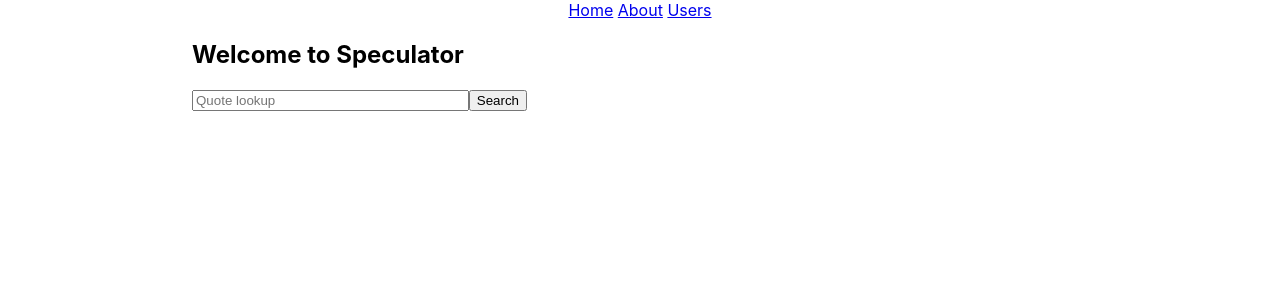
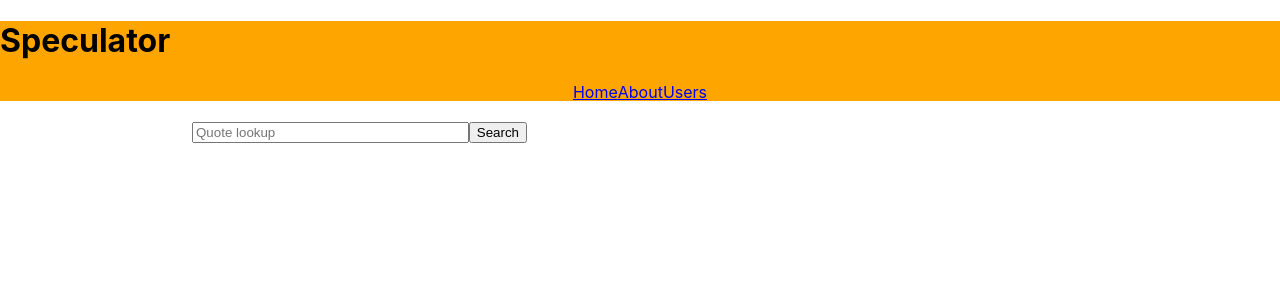
Before and after one commit to ojones311/stockmarketapp, a React (Create React App) app in the folder frontend/: page / in a window 1280 px wide. Shown: the top 300 px of the page. Built offline with nearby package versions, Linux system fonts and the light colour scheme; no server answers.

Commit message:
navbar styling

```diff
--- a/frontend/src/App.css
+++ b/frontend/src/App.css
@@ -1,15 +1,26 @@
-/* .App {
-  text-align: center;
-} */
+.App {
+  height: 100vh;
+}
 
-/* .App-body {
-  width: 90%;
-} */
 .header {
   width: 70%;
+  padding:  20px;
   margin: 0 auto;
 }
 
 .nav-bar {
-  text-align: center;
+  background-color: orange;
+  height: 80px;
 }
+
+.container {
+  max-width: 1100px;
+  margin: 0 auto;
+  overflow: auto;
+  padding: 0 40px;
+}
+
+.flex{
+  display: flex;
+  justify-content: center;
+}
--- a/frontend/src/App.js
+++ b/frontend/src/App.js
@@ -10,15 +10,12 @@ import './App.css';
 
 
 function App() {
-
   return (
     <div className="App">
       <NavBar />
       <div className='App-body'>
       <Switch>
             <Route exact path= "/" component={LandingPage}/>
-            {/* <Route path='/dashboard' component={SearchStockForm}/> */}
-            {/* <Route path="/profile/:id" component={UserProfile}/> */}
             <Route path='/users'  component={UserList}/>
             <Route path='/stocks/:symbol' component={StockPage}/>
             <Route path='/about'  component={AboutPage}/>
--- a/frontend/src/Components/LandingPage.jsx
+++ b/frontend/src/Components/LandingPage.jsx
@@ -10,7 +10,6 @@ const LandingPage = () => {
     return (
         <div>
             <div className='header'>
-                <h2>Welcome to Speculator</h2>
                 <SearchStockForm stock={stock} chart={chart} setStock={setStock} setChart={setChart} setShowChart={setShowChart}/>
             </div>
             <div className='body'>
--- a/frontend/src/Components/NavBar.jsx
+++ b/frontend/src/Components/NavBar.jsx
@@ -5,11 +5,12 @@ import '../App.css'
 const NavBar = () => {
     return(
         <div className='nav-bar'>
-            <Link to='/'>Home</Link>{" "}
-            <Link to='/about'>About</Link>{" "}
-            <Link to='/users'>Users</Link>{" "}
-            {/* <Link to='/profile'>Profile</Link>{" "} */}
-            {/* <Link to='/stock'>Stock Page</Link>{" "} */}
+            <h1 class='logo'>Speculator</h1>
+            <div className='container flex'>
+                <Link to='/'>Home</Link>{" "}
+                <Link to='/about'>About</Link>{" "}
+                <Link to='/users'>Users</Link>{" "}
+            </div>
         </div>
     )
 }
```
Also changed, not shown: 1 other file (tests, documents, lock files or other folders).
